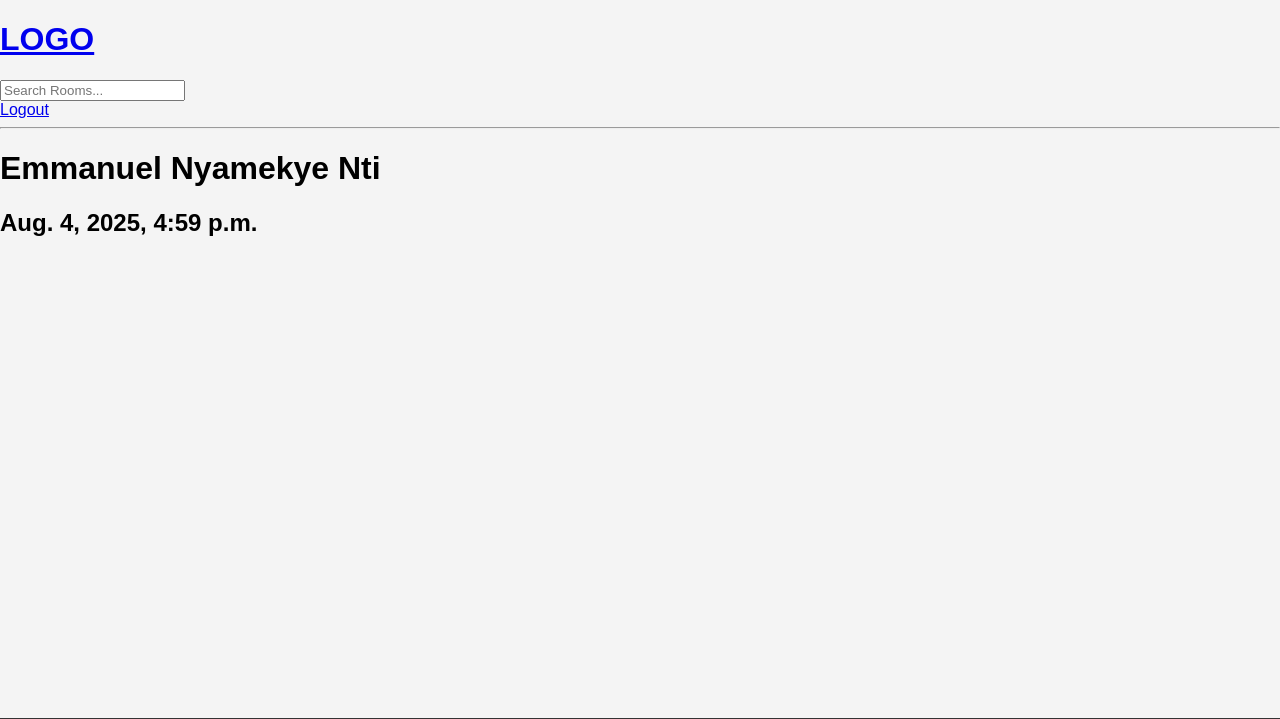
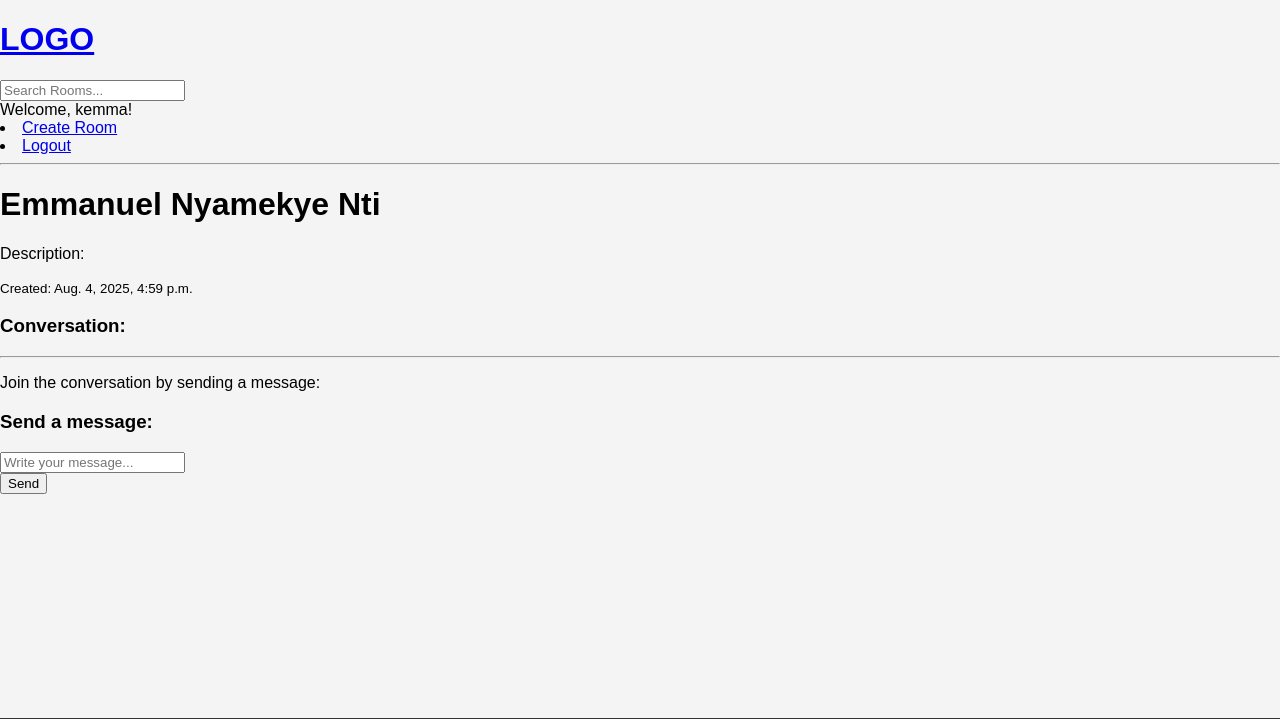
Before and after one commit to zezor/StudyBudy, a Django app: page /room/7/ in a window 1280 px wide. Shown: the top 719 px of the page. Run offline with Django 5.2, Linux system fonts and the light colour scheme; a user stored in the database is signed in; data comes from the database, SQL or seed files in the repository; both versions use the stored data as it was after the commit.

Commit message:
Enhance user registration and room functionality; update models, views, and templates for improved user experience and message handling

```diff
--- a/StudyBuddy/base/models.py
+++ b/StudyBuddy/base/models.py
@@ -17,7 +17,7 @@ class Room(models.Model):
     topic =models.ForeignKey(Topic, on_delete=models.SET_NULL, null=True)
     name = models.CharField(max_length= 200)
     description = models.TextField(null= True, blank=True) # leave the field blank and update later
-    # participants =
+    participants= models.ManyToManyField(User, related_name='room_participants', blank=True)
     updated = models.DateTimeField(auto_now=True)
     created = models.DateTimeField(auto_now_add=True)
 
--- a/StudyBuddy/base/templates/base/room.html
+++ b/StudyBuddy/base/templates/base/room.html
@@ -3,8 +3,49 @@
 {% block content %}
 
 <h1>{{room.name}}</h1>
-<h2>{{room.description}}</h2>
-<h2>{{room.created}}</h2>
+<p>Description: {{room.description}}</p>
+<small>Created: {{room.created}}</small>
+
+{% if request.user == room.host %}
+<a href="{% url 'update_room' room.id %}">Edit</a>
+<a href="{% url 'delete_room' room.id %}">Delete</a>
+{% endif %}
+
+<div class="comments-wrapper">
+    <h3>Conversation:</h3>
+    <hr>
+    {% for message in room_messages %}
+    <div class="comment">
+        <p><small>@{{ message.user.username }}</small> said:</p>
+        <p>{{ message.body }}</p>
+        <small>{{ message.created|timesince }} ago</small>
+    </div>
+    <hr>
+    {% endfor %}
+</div>
+
+{% if request.user.is_authenticated %}
+<p>Join the conversation by sending a message:</p>
+{% else %}
+<p>Please <a href="{% url 'login' %}">log in</a> to send a message.</p>
+{% endif %}
+
+{% if request.user.is_authenticated %}
+<div class="comment-form">
+    <h3>Send a message:</h3>
+    <form method="POST" action="">
+        {% csrf_token %}
+        <input type="text" name="body" rows="4" cols="50" required placeholder="Write your message..."></input>
+        <br>
+        <input type="submit" value="Send">
+    </form>
+</div>
+
+{% else %}
+
+<p>Please log in to send a message.</p>
+{% endif %}
+
 
 
 {% endblock %}
--- a/StudyBuddy/base/views.py
+++ b/StudyBuddy/base/views.py
@@ -6,6 +6,8 @@ from django.db.models import Q
 from .models import Room, Topic
 from django.contrib.auth.models import User
 from django.contrib.auth import authenticate, login, logout
+from django.contrib.auth.forms import UserCreationForm
+from django.contrib.auth.decorators import login_required
 from django.shortcuts import get_object_or_404
 from .forms import RoomForm
 
@@ -19,7 +21,7 @@ def loginPage(request):
         return redirect('home')
 
     if request.method == "POST":
-        username = request.POST.get('username')
+        username = request.POST.get('username').strip().lower()  # Normalize username to lowercase
         password = request.POST.get('password')
 
         try:
@@ -40,31 +42,48 @@ def loginPage(request):
 ## Login, Register, Logout Views
 def logoutUser(request):
     logout(request)
-    return redirect('home')
+    return redirect('login')
 
 ## Login, Register, Logout Views
 def registerPage(request):
     page = 'register'
+    form = UserCreationForm()
+    if request.method == "POST":
+        form = UserCreationForm(request.POST)
+        if form.is_valid():
+            user = form.save(commit=False)
+            user.username = user.username.lower()  # Normalize username to lowercase
+            user.save()
+            login(request, user) # Automatically log in the user after registration
+            messages.success(request, 'Registration successful')
+            return redirect('home')
+        else:
+            messages.error(request, 'An error occurred during registration')
 
-    if request.user.is_authenticated:
-        return redirect('home')
+    return render(request, 'base/login_register.html', {'form': form})
 
-    if request.method == "POST":
-        username = request.POST.get('username')
-        email = request.POST.get('email')
-        password = request.POST.get('password')
-        password2 = request.POST.get('password2')
 
-        if password != password2:
-            messages.error(request, 'Passwords do not match')
-        else:
-            user = User.objects.create_user(username=username, email=email, password=password)
-            user.save()
-            login(request, user)
-            return redirect('home')
+    # Uncomment the following lines if you want to implement registration functionality
+    # if request.user.is_authenticated:
+    #     return redirect('home')
 
-    context = {'page': page}
-    return render(request, 'base/login_register.html', context)
+    # if request.method == "POST":
+    #     username = request.POST.get('username')
+    #     email = request.POST.get('email')
+    #     password = request.POST.get('password')
+    #     password2 = request.POST.get('password2')
+
+    #     if password != password2:
+    #         messages.error(request, 'Passwords do not match')
+    #     else:
+    #         user = User.objects.create_user(username=username, email=email, password=password)
+    #         user.save()
+    #         login(request, user)
+    #         return redirect('home')
+
+    # context = {'page': page}
+    # return render(request, 'base/login_register.html', context)
+
 
 
 
@@ -89,7 +108,9 @@ def home(request):
 def room(request, pk):
     # room = get_object_or_404(Room, id=pk)  # querying from the database for single object
     room = Room.objects.get(id=pk)
-    context = {'room': room}
+    room_messages= room.message_set.all().order_by('-created')  # Get all messages related to the room and order them by creation date
+    participants = room.participants.all()
+    context = {'room': room, 'room_messages': room_messages, 'participants': participants}
     return render(request, 'base/room.html', context)
 
 @login_required(login_url='login')
--- a/StudyBuddy/templates/navbar.html
+++ b/StudyBuddy/templates/navbar.html
@@ -10,7 +10,10 @@
 </form>
 
 {% if request.user.is_authenticated %}
-<a href="{% url 'logout' %}">Logout</a>
+    <span>Welcome, {{ request.user.username }}!</span>
+    <li><a href="{% url 'create_room' %}">Create Room</a></li>
+
+<li><a href="{% url 'logout' %}">Logout</a></li>
 {% else %}
 
 <a href="{% url 'login' %}">Login</a>
```
Also changed, not shown: StudyBuddy/base/templates/base/login_register.html (+16 -7 lines), StudyBuddy/db.sqlite3.
